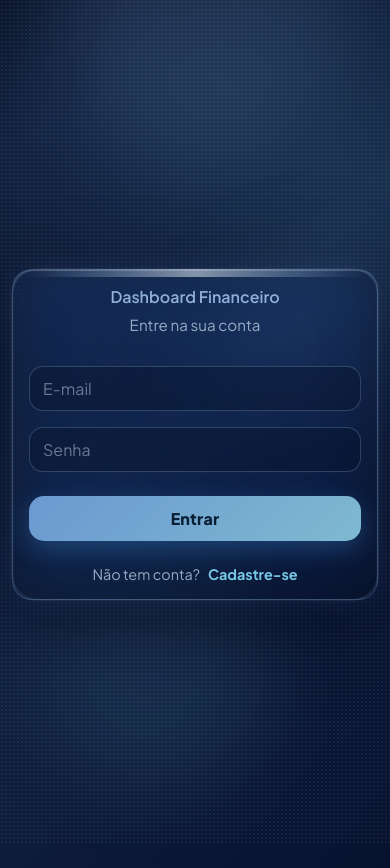
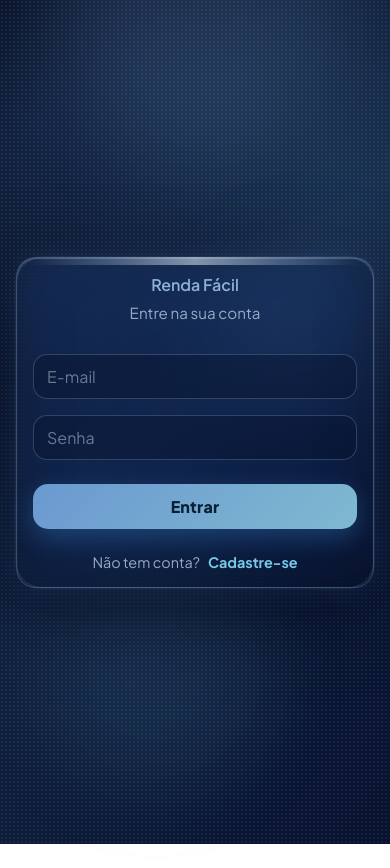
Before and after one commit to Vulpyra/desenv_web, a Vue app: page /auth in a window 390 px wide. After the commit the page ends 844 px from the top, so only its background shows below. Built offline with nearby package versions, Linux system fonts and the light colour scheme; no server answers.

Commit message:
update branding to 'Renda Fácil' and fix auth view layout with responsive margins

```diff
--- a/src/assets/styles/profile.css
+++ b/src/assets/styles/profile.css
@@ -253,9 +253,12 @@
   justify-content: center;
   align-items: center;
   min-height: 100vh;
-  width: 100%;
+  width: calc(100% + 48px);
+  margin: -24px;
+  padding: 24px;
   position: relative;
   z-index: 1;
+  box-sizing: border-box;
 }
 
 .auth-card {
@@ -346,6 +349,14 @@
 }
 
 /* ---- Responsivo (perfil e auth) ---- */
+@media (max-width: 768px) {
+  .auth-shell {
+    width: calc(100% + 24px);
+    margin: -12px;
+    padding: 16px;
+  }
+}
+
 @media (max-width: 600px) {
   .profile-header {
     flex-direction: column;
--- a/src/components/profile/ProfileHeader.vue
+++ b/src/components/profile/ProfileHeader.vue
@@ -11,8 +11,8 @@ const goToSimulado = () => router.push('/simulado')
 
 <template>
   <header class="top-bar">
-    <div class="brand-mark" @click="goToDashboard">
-      <span class="brand-text">← Voltar ao Dashboard</span>
+    <div class="brand-mark" @click="goToDashboard" aria-label="Renda Fácil">
+      <span class="brand-text">← Voltar</span>
     </div>
     <div class="top-icons">
       <i
--- a/src/views/AuthView.vue
+++ b/src/views/AuthView.vue
@@ -67,7 +67,7 @@ const handleSubmit = async () => {
     <div class="dashboard auth-card">
       <div class="auth-header">
         <div class="brand-mark" style="justify-content: center; margin-bottom: 8px">
-          <span class="brand-text">Dashboard Financeiro</span>
+          <span class="brand-text">Renda Fácil</span>
         </div>
         <p class="auth-subtitle">
           {{ isLoginMode ? 'Entre na sua conta' : 'Crie sua conta' }}
--- a/src/views/DashboardView.vue
+++ b/src/views/DashboardView.vue
@@ -202,8 +202,8 @@ onMounted(load)
     <div class="dashboard">
       <!-- Header -->
       <header class="top-bar">
-        <div class="brand-mark" aria-label="Dashboard Financeiro">
-          <span class="brand-text">Dashboard Financeiro</span>
+        <div class="brand-mark" aria-label="Renda Fácil">
+          <span class="brand-text">Renda Fácil</span>
         </div>
         <div class="top-icons">
           <i
```
